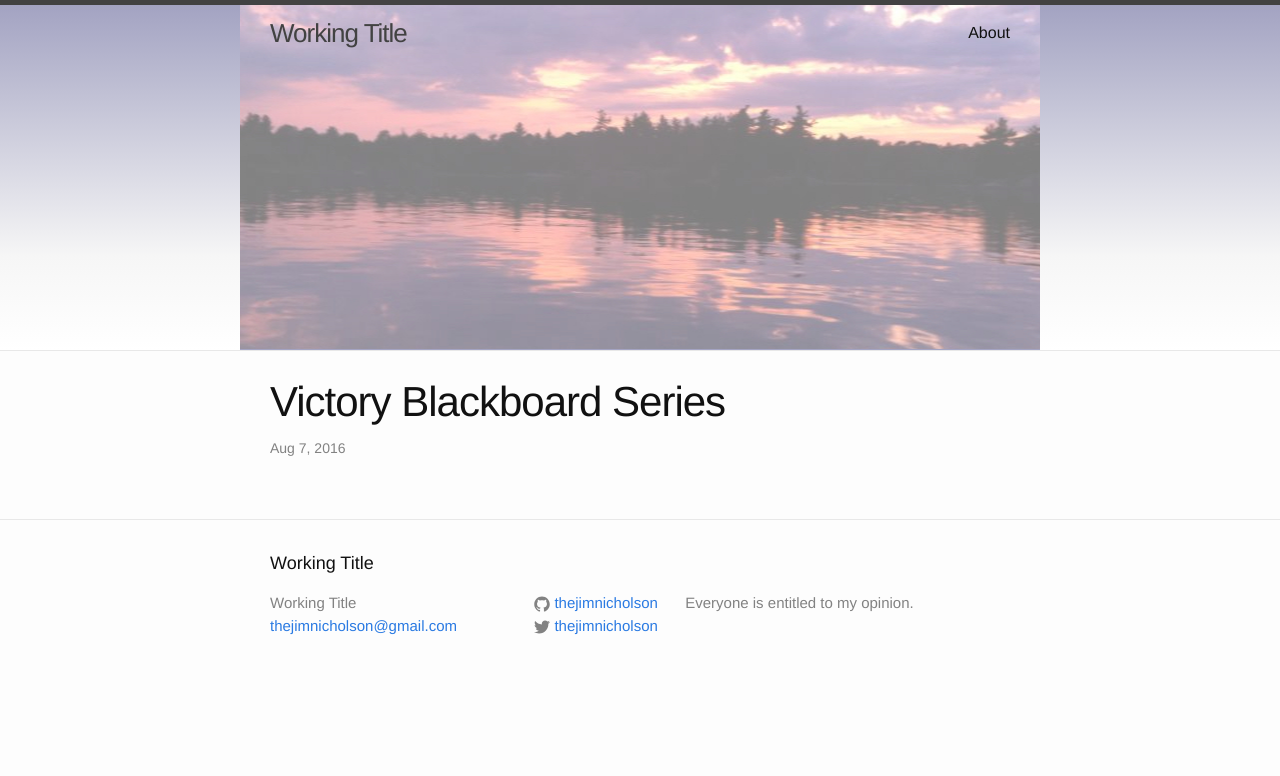
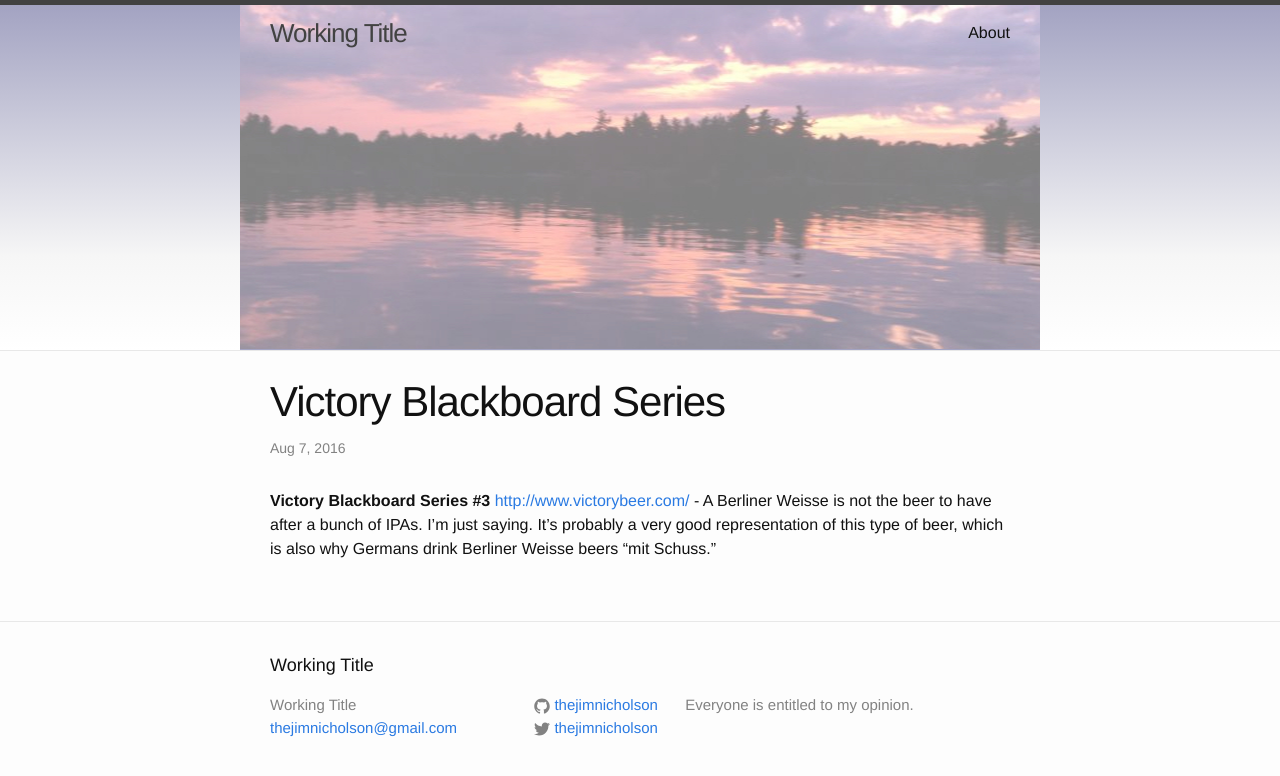
Before and after one commit to thejimnicholson/thejimnicholson.github.io, a Jekyll site: the page built from _posts/2016-08-07-victory-blackboard-series-3.md, in a window 1280 px wide. Shown: the top 776 px of the page. Built offline with Jekyll 4.4.1, drawn with Linux system fonts in a browser that asks for light colours; Markdown is read by kramdown in place of the engine named in the settings.

Commit message:
- ‘_posts/.#2016-08-07-victory-blackboard-series-3.md’ / ‘_posts/2016-08-07-victory-blackboard-series-3.md’

```diff
--- a/_posts/2016-08-07-victory-blackboard-series-3.md
+++ b/_posts/2016-08-07-victory-blackboard-series-3.md
@@ -2,3 +2,5 @@
 layout: post
 title: Victory Blackboard Series #3
 ---
+
+__Victory Blackboard Series #3__ <http://www.victorybeer.com/> - A Berliner Weisse is not the beer to have after a bunch of IPAs. I'm just saying. It's probably a very good representation of this type of beer, which is also why Germans drink Berliner Weisse beers "mit Schuss."
```
Also changed, not shown: _posts/.#2016-08-07-victory-blackboard-series-3.md (deleted, +0 -1 lines).
